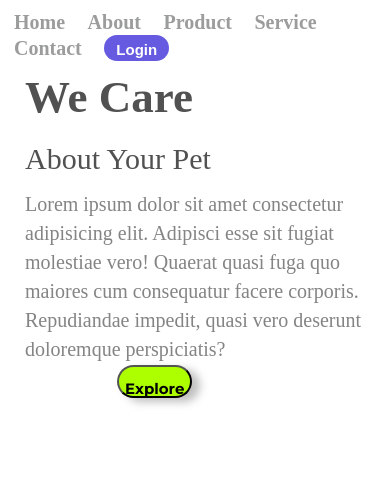
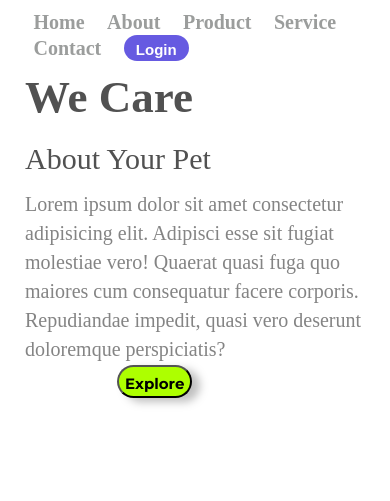
Before and after one commit to AlexandreSilva78/projeto-responsivo-we-care, a plain HTML site: page index.html in a window 390 px wide. Shown: the top 501 px of the page. Drawn offline with Linux system fonts and the light colour scheme.

```diff
--- a/responsive.css
+++ b/responsive.css
@@ -13,7 +13,7 @@
         }
 
         .menu {
-            margin-left: 10%;
+            margin-left: 15%;
             font-size: 10px;
         }
 
@@ -80,6 +80,7 @@
             width: 75px;
             height: 33px;
             font-size: 15px;
+            padding: 0px;
         }
 
     }
```
Also changed, not shown: Img/We Care Notebook adaptado sem bg.png (added), Img/We Care responsivo adaptado sem bg.png (added).
